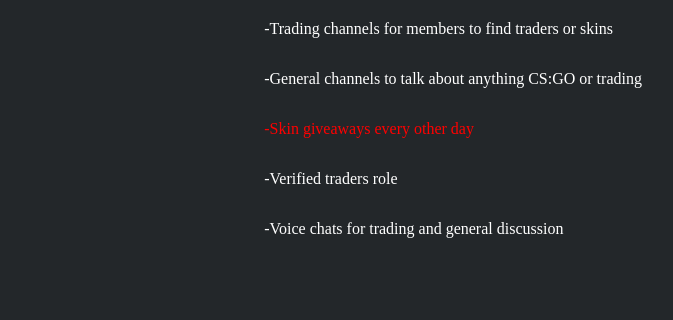
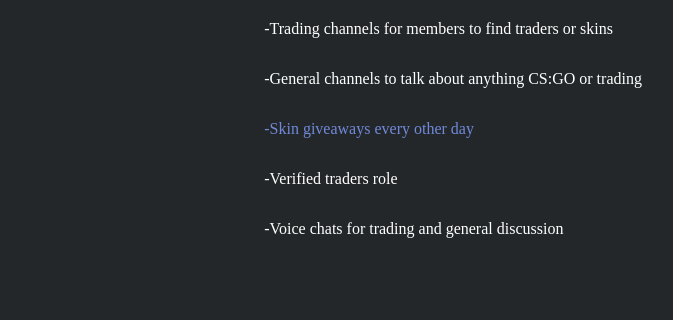
Before and after one commit to csmerchant/csmerchant, a plain HTML site: page index.html in a window 1280 px wide. Shown: the part 176-496 px from the top of the page, 496-1169 px from the left. Drawn offline with Linux system fonts and the light colour scheme.

Commit message:
Update index.html

```diff
--- a/index.html
+++ b/index.html
@@ -45,7 +45,7 @@
         <h1>What We Offer:</h1>
         <p>-Trading channels for members to find traders or skins</p>
         <p>-General channels to talk about anything CS:GO or trading</p>
-        <font color="red">
+        <font color="#7289da">
             <p>-Skin giveaways every other day</p>
         </font>
         <p>-Verified traders role</p>
```
